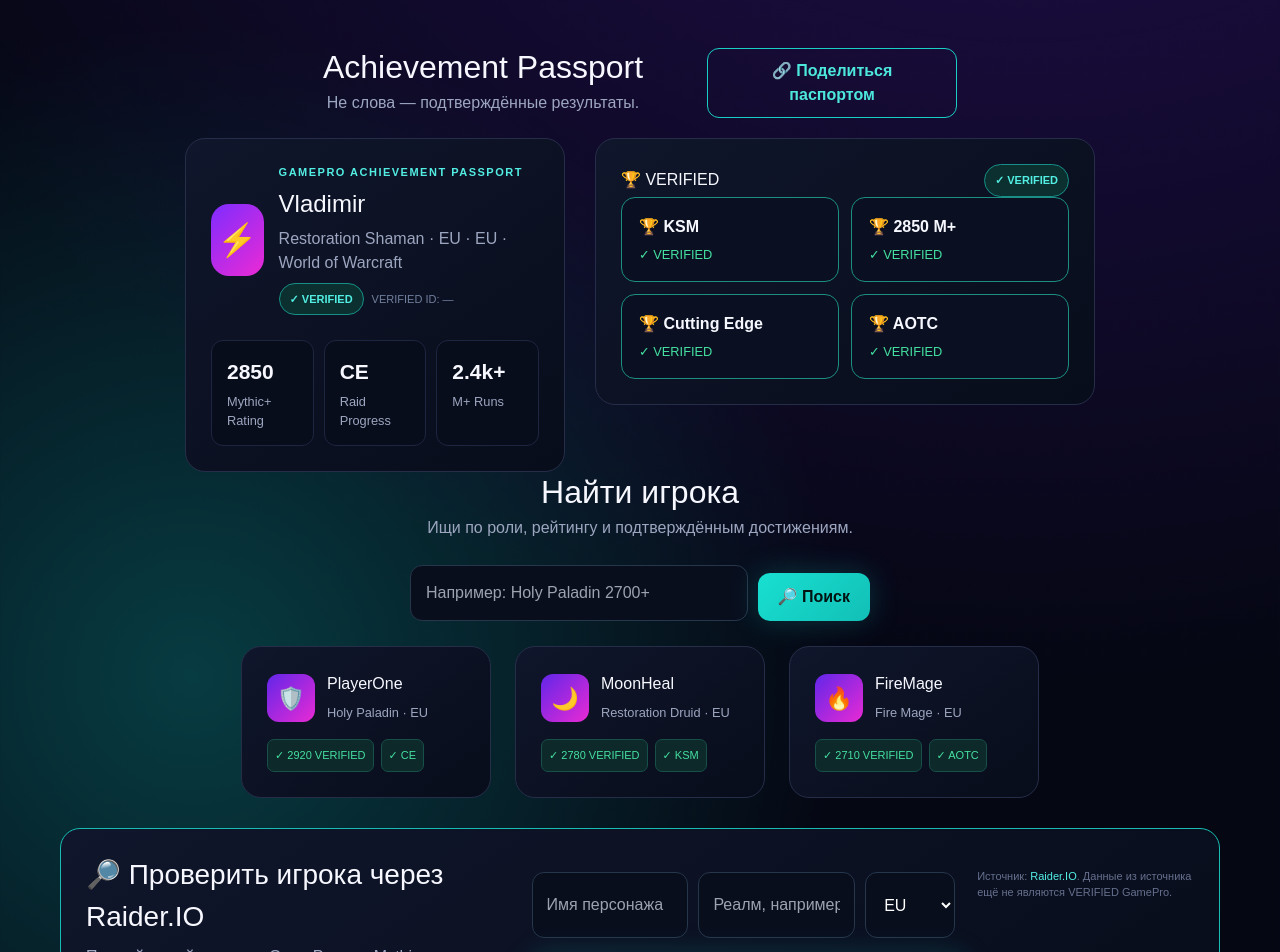
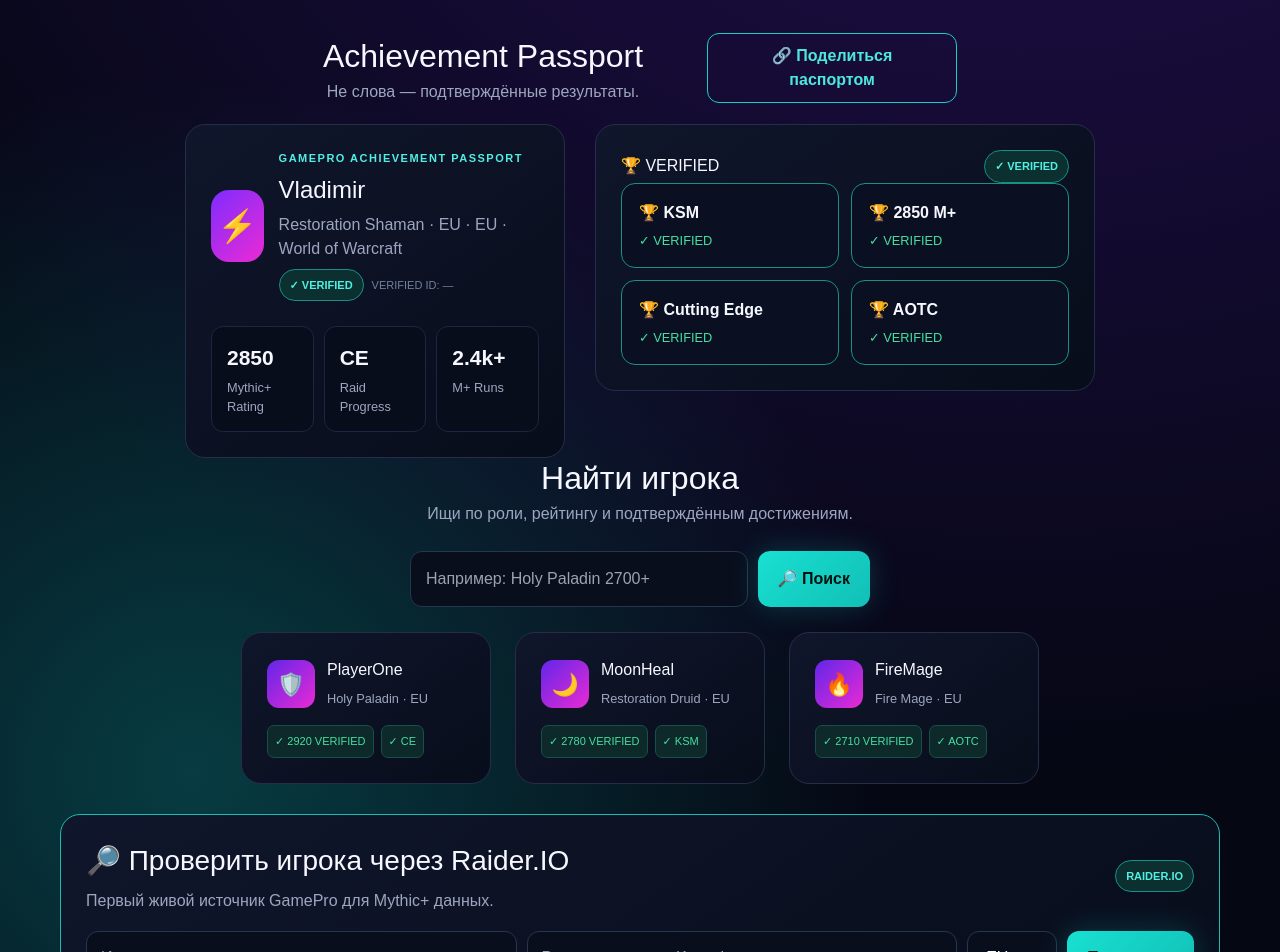
Before and after one commit to vesttrading/gamepro-market, a Next.js app: page / in a window 1280 px wide. Shown: the part 600-1552 px from the top of the page. Built offline with nearby package versions, Linux system fonts and the light colour scheme; no server answers.

Commit message:
Refactor grid layout for form section in CSS

```diff
--- a/app/globals.css
+++ b/app/globals.css
@@ -138,32 +138,37 @@ main .searchbar + div > div {
     max-width: 250px !important; /* Отличная ширина: карточки компактные, но вместительные */
     width: 100% !important;
 }
-/* Оборачиваем 3 поля в грид 3 в ряд */
-section:has(input[placeholder*="Имя"]) form,
-section:has(input[placeholder*="Имя"]) > div:last-child {
+/* Правая часть с формой - делаем грид 3 в ряд */
+section > div:nth-child(2) {
     display: grid !important;
-    grid-template-columns: 2fr 2fr 1fr !important; /* Имя и Реалм шире, EU уже */
+    grid-template-columns: 1fr 1fr 120px !important; /* Имя и Реалм по 1fr, EU фиксирован 120px */
     gap: 12px !important;
-    margin-bottom: 16px !important;
+    align-items: end !important;
 }
 
-/* Чтобы инпуты не были на всю ширину */
-section input,
-section select {
+/* Убираем лишние отступы у инпутов */
+section > div:nth-child(2) input,
+section > div:nth-child(2) select {
     width: 100% !important;
     margin-bottom: 0 !important;
 }
 
-/* Кнопка Проверить на всю ширину под ними */
-section button {
-    grid-column: 1 / -1 !important; /* растягиваем на 3 колонки */
-    margin-top: 8px !important;
+/* Кнопка на всю ширину 3 колонок */
+section > div:nth-child(2) button {
+    grid-column: 1 / 4 !important;
+    margin-top: 12px !important;
+}
+
+/* Текст "Имя персонажа" и "Реалм" над инпутами */
+section > div:nth-child(2) label {
+    font-size: 12px !important;
+    margin-bottom: 4px !important;
+    display: block !important;
 }
 
 /* На телефоне возвращаем в колонку */
 @media (max-width: 768px) {
-    section:has(input[placeholder*="Имя"]) form,
-    section:has(input[placeholder*="Имя"]) > div:last-child {
+    section > div:nth-child(2) {
         grid-template-columns: 1fr !important;
     }
 }
```
